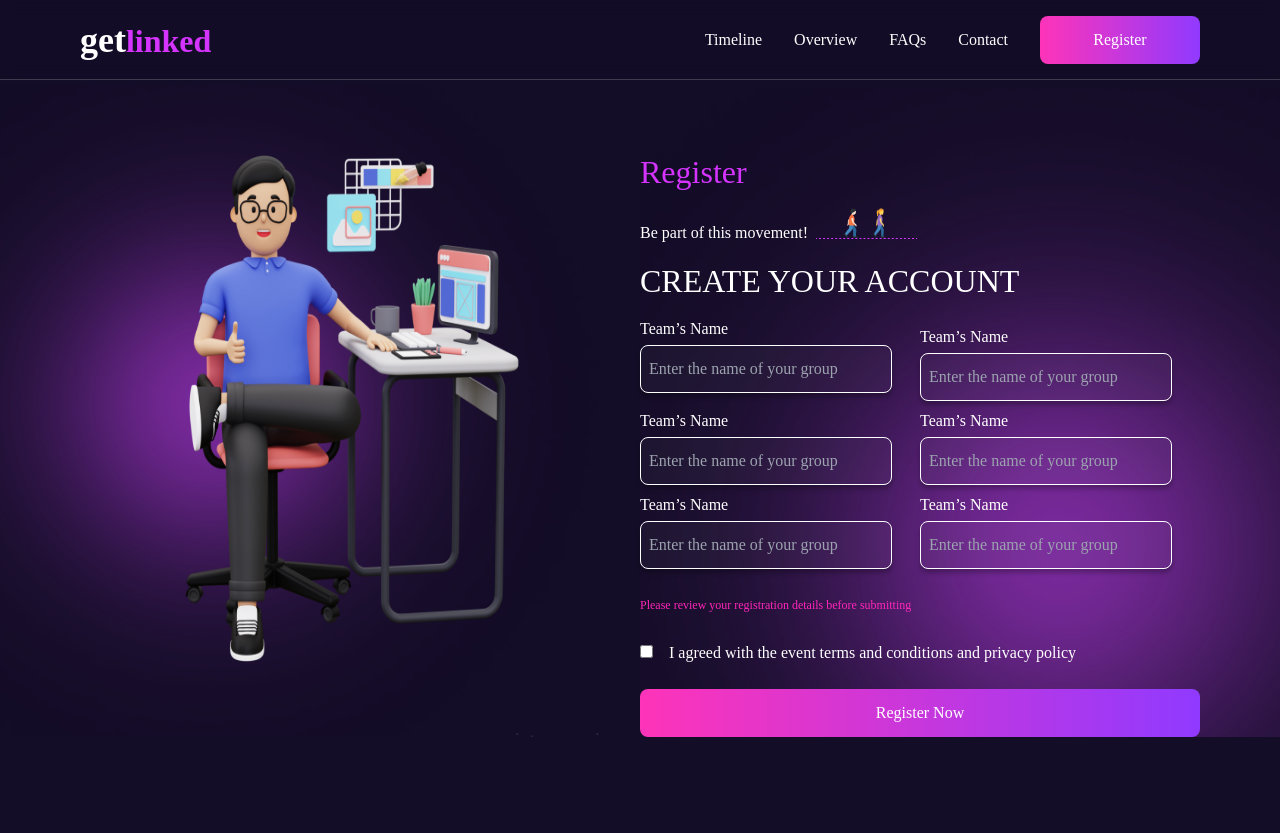
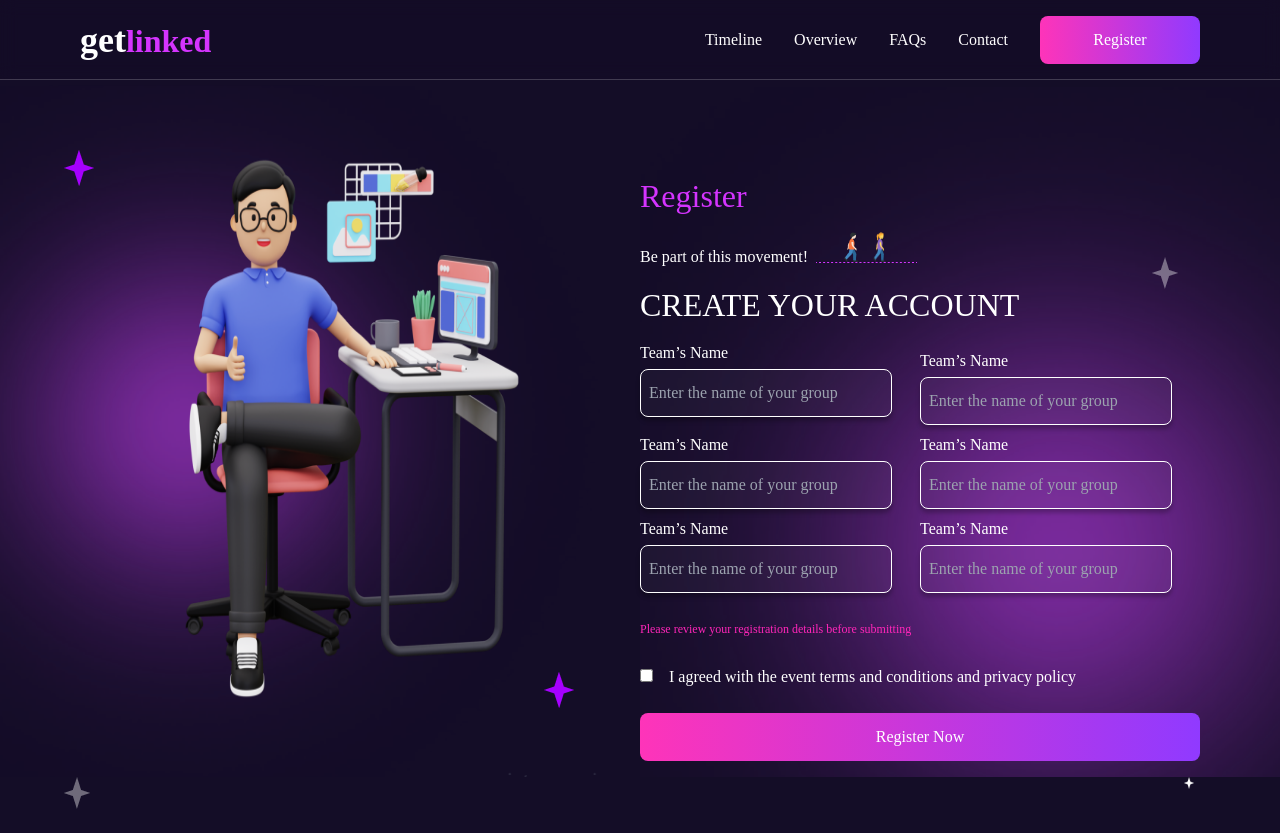
Before and after one commit to Intelligence247/getLinkedCodeChallenge, a React (Vite) app: page /register in a window 1280 px wide. Before the commit the page ends 800 px from the top, so only its background shows below. Built offline with nearby package versions, Linux system fonts and the light colour scheme.

Commit message:
stars completed

```diff
--- a/src/Components/HeroSection/Hero.css
+++ b/src/Components/HeroSection/Hero.css
@@ -15,7 +15,7 @@
     @apply flex justify-center items-center lg:flex-row flex-col
 }
 .heroLeft{
-    @apply flex flex-col relative bg-[url('/purple.png')]  bg-left-bottom
+    @apply flex flex-col relative bg-[url('/purple.png')]  bg-center bg-cover
     /* bg-[url('/purple.png')] bg-bottom */
 }
 .heroLeft > p:first-child, .hack p{
@@ -29,7 +29,7 @@
     @apply lg:w-max w-[2rem]
 }
 .hack p span{
-    @apply font-bold text-primaryPurple
+    @apply font-bold text-primaryPurple lg:text-7xl text-[37px] lg:leading-[4.5rem] leading-[2.5rem]
 }
 .heroLeft .hack{
     @apply flex items-center relative
--- a/src/Components/HeroSection/Hero.jsx
+++ b/src/Components/HeroSection/Hero.jsx
@@ -19,7 +19,7 @@ const Hero = () => {
 
 
 <div className="hack relative">
-    <p>Hackathon<span>1.0</span></p>
+    <p>Hackathon<span className=''>1.0</span></p>
     <img src="/chain.png" alt="chain logo" />
     <img src="fire.png" alt="fire logo" />
     </div>
--- a/src/Components/Intro/Intro.css
+++ b/src/Components/Intro/Intro.css
@@ -11,8 +11,7 @@
     @apply relative bg-[url('/purple.png')]  bg-left-top
 }
 p.idea{
-    transform: translate(-50%, -50%);
-    @apply absolute top-1/2 right-[45%] w-[4rem] flex justify-center items-center text-center
+    @apply absolute top-1/2 w-[4rem] flex justify-center items-center text-center
 }
 .introRight1 {
     @apply flex flex-col space-y-4 bg-none h-full justify-center
--- a/src/Pages/ConfirmationPage/ConfirmationPage.jsx
+++ b/src/Pages/ConfirmationPage/ConfirmationPage.jsx
@@ -3,9 +3,15 @@ import "./ConfirmationPage.css"
 import { Link } from 'react-router-dom'
 const ConfirmationPage = () => {
   return (
-    <div className='w-full h-screen flex justify-center items-center p-4'>
+    <div className='w-full h-screen flex justify-center items-center p-4 relative'>
       <div >
-     <div className=" lg:w-[35rem] lg:h-[30rem] w-full border-2 border-primaryPurple flex  flex-col justify-center items-center relative p-6 space-y-6">
+     <div className=" lg:w-[35rem] lg:h-[30rem] w-full border-2 border-primaryPurple flex  flex-col justify-center items-center p-6 space-y-6 relative">
+     <img src="starblue.png" className=' left-[100%] -top-[10%] absolute lg:w-max w-[10px]  ' alt="" />
+     <img src="stargray.png" className=' left-[10%] top-[30%] absolute lg:w-max w-[10px]  ' alt="" />
+     <img src="starblue.png" className=' left-[85%] top-[80%] absolute lg:w-max w-[10px]  ' alt="" />
+
+
+
       <div className="topConrimation">
       <img src="/jubilate.png" alt="" />
       <img src="/markedSuc.png" className='absolute lg:left-[22%] lg:top-[8%] top-[4%] -left-[5%]' alt="" />
--- a/src/Pages/ContactPage/ContactPage.jsx
+++ b/src/Pages/ContactPage/ContactPage.jsx
@@ -61,7 +61,11 @@ const ContactPage = () => {
     <div className='contactWrapper'>
       <NavBar/>
       <div className="contactWrapper2">
-        <div className="Cleft">
+        <div className="Cleft relative">
+        <img src="starpurple.png" className='lg:left-[10%] left-[50%] top-[25%] absolute lg:w-max w-[10px]  ' alt="" />
+        <img src="starblue.png" className='left-[90%] top-[90%] absolute lg:w-max w-[0px]  ' alt="" />
+
+
           <h1>Get in touch</h1>
 
           <div className="contactInfo">
@@ -97,7 +101,10 @@ Lagos State
 </div>
         </div>
 
-        <form className="Cright" onSubmit={handleSubmit}>
+        <form className="Cright relative" onSubmit={handleSubmit}>
+        <img src="stargray.png" className=' left-[85%] top-[5%] absolute lg:w-max w-[10px]  ' alt="" />
+        <img src="starwhite.png" className=' left-[90%] top-[100%] absolute lg:w-max w-[10px]  ' alt="" />
+
           <Link to={"/"} className='border-[1px] border-primaryPurple w-8 h-8 rounded-full inline-block flex justify-center items-center lg:hidden'>
           <img src="/back.png" alt="" /></Link>
 
--- a/src/Pages/HomePage/HomePage.jsx
+++ b/src/Pages/HomePage/HomePage.jsx
@@ -20,6 +20,7 @@ const HomePage = () => {
         txt1="Introduction to getlinked"
         txt2="tech Hackathon1.0"
         img1="/bulb.png"
+        order="lg:w-[35rem] lg:h-[40rem]"
         />
         <Intro
         display=""
--- a/src/Pages/RegisterPage/RegisterPage.jsx
+++ b/src/Pages/RegisterPage/RegisterPage.jsx
@@ -8,10 +8,19 @@ const RegisterPage = () => {
      <NavBar/>
      <div className="registrationWrapper ">
       <h1 className='lg:hidden block text-[20px] text-primaryPurple px-4'>Register</h1>
-      <div className="registerLeft">
+      <div className="registerLeft relative">
+<img src="stargray.png" className='left-[10%] top-[100%] absolute lg:w-max w-[10px]  ' alt="" />
+<img src="starpurple.png" className='left-[10%] top-[10%] absolute lg:w-max w-[10px]  ' alt="" />
+<img src="starblue.png" className='left-[85%] top-[85%] absolute lg:w-max w-[10px]  ' alt="" />
+
+
+
         <img src="registerimg.png" alt="" />
       </div>
-     <div className="registerRight pt-20 ">
+     <div className="registerRight pt-20 pb-4 relative">
+<img src="starwhite.png" className='left-[85%] top-[100%] absolute w-[10px]  ' alt="" />
+<img src="stargray.png" className='left-[80%] bottom-[70%] absolute lg:w-max w-[10px]  ' alt="" />
+
       <h1>Register</h1>
       <div className="trek flex items-baseline space-x-2">
         <p>Be part of this movement!</p>
```
